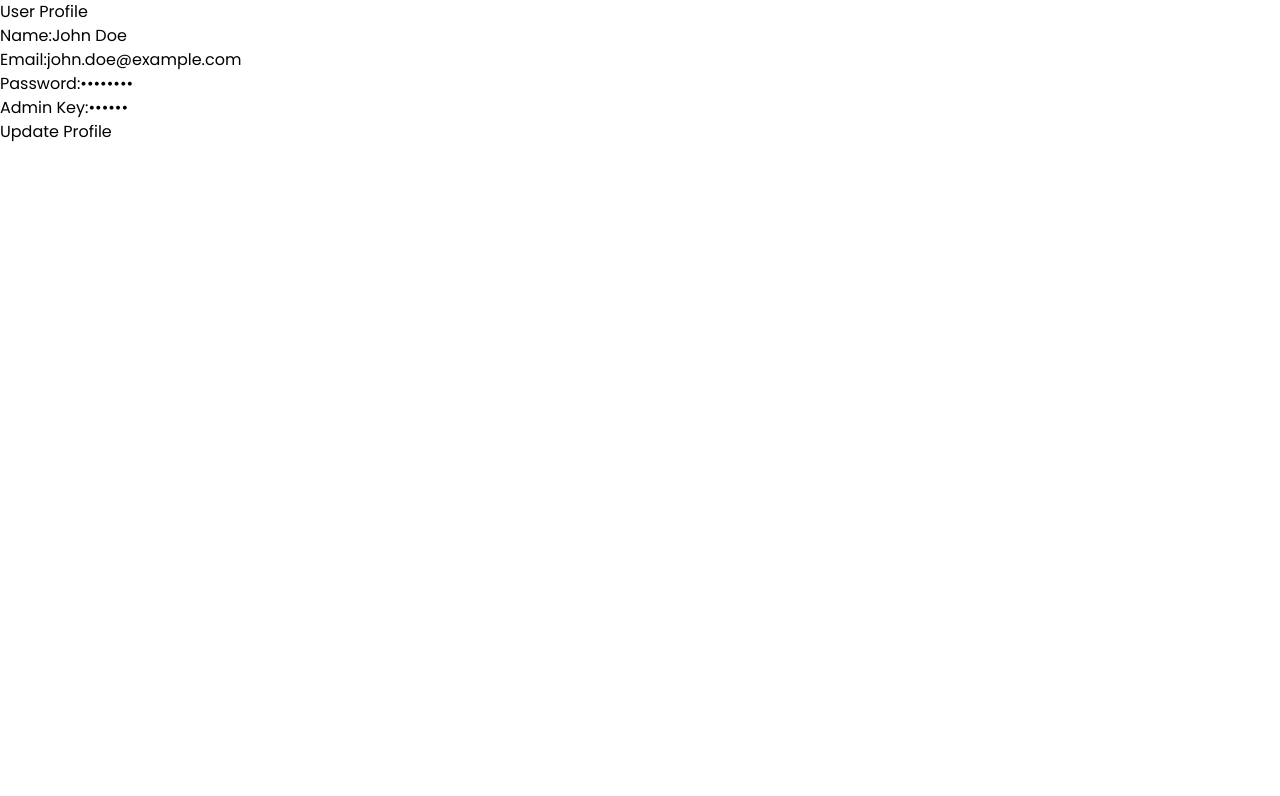
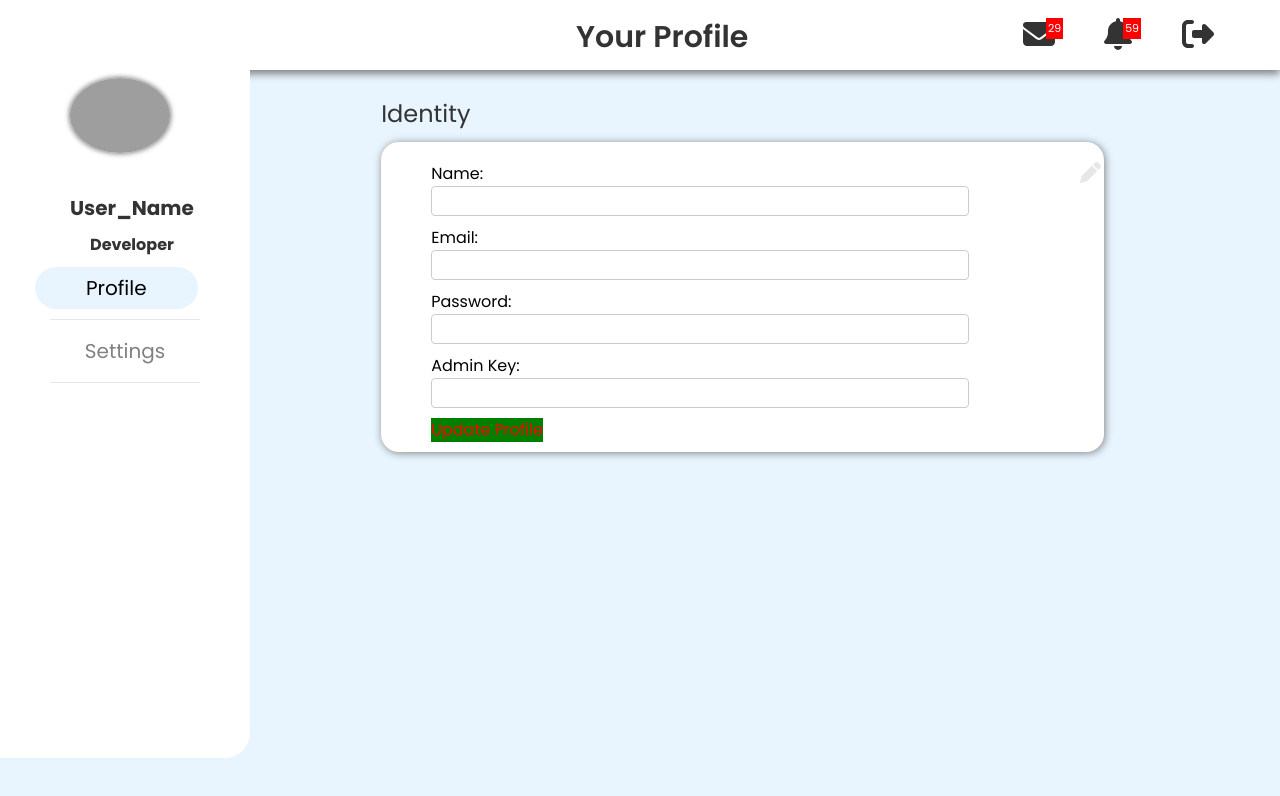
Before and after one commit to josephpeter231/work, a React (Vite) app in the folder Client/: page /profile in a window 1280 px wide. Shown: the top 796 px of the page. Built offline with nearby package versions, Linux system fonts and the light colour scheme; grey boxes are pictures that could not be loaded.

Commit message:
Profile Page Complete

```diff
--- a/Client/package.json
+++ b/Client/package.json
@@ -10,6 +10,9 @@
     "preview": "vite preview"
   },
   "dependencies": {
+    "@fortawesome/fontawesome-svg-core": "^6.4.2",
+    "@fortawesome/free-solid-svg-icons": "^6.4.2",
+    "@fortawesome/react-fontawesome": "^0.2.0",
     "formik": "^2.4.5",
     "react": "^18.2.0",
     "react-dom": "^18.2.0",
--- a/Client/src/App.jsx
+++ b/Client/src/App.jsx
@@ -3,7 +3,7 @@ import { BrowserRouter,Routes,Route } from "react-router-dom";
 import Home from "./Components/Home";
 import Intro from "./Components/Intro";
 import PageNotFound from "./Components/PageNotFound";
-import Profile from "./Components/Profile";
+import Profile from "./Components/Profile/Profile";
 import LoginOrSignup from "./Components/Login/LoginOrSignup";
 import Configuration from "./Components/Configuration";
 
--- a/Client/src/Components/Configuration.jsx
+++ b/Client/src/Components/Configuration.jsx
@@ -4,7 +4,7 @@ const Configuration = () => {
   return (
     <div className="flex flex-col items-center">
 
-      <div className="flex flex-col itemsicenter">
+      <div className="flex flex-col itemscenter">
 
       </div>
 
--- a/Client/src/Components/Intro.jsx
+++ b/Client/src/Components/Intro.jsx
@@ -38,14 +38,11 @@ const Intro = () => {
             <h1 className="introHeaderText text-black font-bold text-4xl text-left"> Solution !!! </h1>
           </div>
           <div className='flex justify-end'>
-            <Link to="/login">
+            <Link to="/loginOrSignup">
               <button className='text-white bg-blue-600 px-4 py-2 rounded-md mt-7 text-xl'>Get Started</button>
             </Link>
           </div>
-
         </div>
-
-
       </div>
 
 
--- a/Client/src/Components/Profile.jsx
+++ /dev/null
@@ -1,41 +0,0 @@
-import React from 'react'
-import { Formik, Form, Field } from 'formik';
-
-const Profile = () => {
-
-  const initialValues = {
-    name: 'John Doe',
-    email: 'john.doe@example.com',
-    password: '********',
-    adminKey: '******',
-  };
-
-  return (
-    <div className='text-black'>
-      <h2>User Profile</h2>
-      <Formik initialValues={initialValues} >
-        <Form>
-          <div>
-            <label htmlFor="name">Name:</label>
-            <Field type="text" id="name" name="name" />
-          </div>
-          <div>
-            <label htmlFor="email">Email:</label>
-            <Field type="email" id="email" name="email" />
-          </div>
-          <div>
-            <label htmlFor="password">Password:</label>
-            <Field type="password" id="password" name="password" />
-          </div>
-          <div>
-            <label htmlFor="adminKey">Admin Key:</label>
-            <Field type="password" id="adminKey" name="adminKey" />
-          </div>
-          <button type="submit">Update Profile</button>
-        </Form>
-      </Formik>
-    </div>
-  )
-}
-
-export default Profile
--- /dev/null
+++ b/Client/src/Components/Profile/Profile.jsx
@@ -0,0 +1,141 @@
+import { useState } from 'react';
+import { FontAwesomeIcon } from '@fortawesome/react-fontawesome';
+import { faEnvelope, faBell, faSignOutAlt } from '@fortawesome/free-solid-svg-icons';
+import { faPen } from '@fortawesome/free-solid-svg-icons';
+import { Formik, Form, Field } from 'formik';
+import './profile.css';
+
+const Profile = () => {
+
+  const initialValues = {
+    name: 'John Doe',
+    email: 'john.doe@example.com',
+    password: '********',
+    adminKey: '******',
+  };
+
+  const [isEditable, setIsEditable] = useState(false);
+  const [successMessage, setSuccessMessage] = useState('');
+
+  const handleUpdateProfile = () => {
+    // Here, you can perform an API call to update the user's profile with the form values
+    // For demonstration, let's just display a success message:
+    setSuccessMessage('Your Profile is successfully updated');
+    setIsEditable(false); // Disable editing after the update
+  };
+
+  return (
+    <div className='Profile_cont'>
+      <div className='Profile_nav_top'>
+        <div className='Profile_title'>
+          <h1>Your Profile</h1>
+        </div>
+          <div className='profile_navList'>
+             <ul>
+              <li>
+                <a href="#message">
+                  <span className="icon-count">29</span>
+                  <FontAwesomeIcon icon={faEnvelope} size="2x" />
+                </a>
+              </li>
+              <li>
+                <a href="#notification">
+                  <span className="icon-count">59</span>
+                  <FontAwesomeIcon icon={faBell} size="2x" />
+                </a>
+              </li>
+              <li>
+                <a href="#sign-out">
+                  <FontAwesomeIcon icon={faSignOutAlt} size="2x" />
+                </a>
+              </li>
+            </ul>
+          </div>
+      </div>
+      <div className='Profile_sidenav'>
+        <div className='Profile_img'>
+           <img src="https://imdezcode.files.wordpress.com/2020/02/imdezcode-logo.png" alt="" width="100" height="100"/>
+        </div>
+        <div className='Profile_name'>
+          User_Name
+        </div>
+        <div className='Profile_job'>
+          Developer
+        </div>
+         <div className="Profile_sidenav-url">
+            <div className="Profile_url">
+                <a href="#profile" className="active">Profile</a>
+                <hr align="center"/>
+            </div>
+            <div className="Profile_url">
+                <a href="#settings">Settings</a>
+                <hr align="center"/>
+            </div>
+          </div>
+      </div>
+       <div className='Profile_main'>
+        <h2>Identity</h2>
+        <div className='Profile_form_cont'>
+          <FontAwesomeIcon
+            icon={faPen}
+            className={`fa-xs edit ${isEditable ? 'editable' : ''}`}
+            onClick={() => setIsEditable(!isEditable)}
+          />
+          <Formik initialValues={initialValues} onSubmit={handleUpdateProfile}>
+            <Form>
+              <div>
+                <label htmlFor="name">Name:</label>
+                <Field
+                  type="text"
+                  id="name"
+                  name="name"
+                  className={`Profile_form_field ${isEditable ? 'editable' : ''}`}
+                  readOnly={!isEditable}
+                />
+              </div>
+              <div>
+                <label htmlFor="email">Email:</label>
+                <Field
+                  type="email"
+                  id="email"
+                  name="email"
+                  className={`Profile_form_field ${isEditable ? 'editable' : ''}`}
+                  readOnly={!isEditable}
+                />
+              </div>
+              <div>
+                <label htmlFor="password">Password:</label>
+                <Field
+                  type="password"
+                  id="password"
+                  name="password"
+                  className={`Profile_form_field ${isEditable ? 'editable' : ''}`}
+                  readOnly={!isEditable}
+                />
+              </div>
+              <div>
+                <label htmlFor="adminKey">Admin Key:</label>
+                <Field
+                  type="password"
+                  id="adminKey"
+                  name="adminKey"
+                  className={`Profile_form_field ${isEditable ? 'editable' : ''}`}
+                  readOnly={!isEditable}
+                />
+              </div>
+              <button className='Update_btn' type="submit" disabled={!isEditable}>
+                Update Profile
+              </button>
+            </Form>
+          </Formik>
+          {successMessage && (
+            <div className="success-message">{successMessage}</div>
+          )}
+        </div>
+      </div>
+
+    </div>
+  )
+}
+
+export default Profile
--- /dev/null
+++ b/Client/src/Components/Profile/profile.css
@@ -0,0 +1,171 @@
+*{
+    box-sizing: border-box;
+    margin: 0;
+    padding: 0;
+}
+.Profile_cont{
+    background:#e8f5ff;;
+    height: 100vh;
+}
+.Profile_nav_top{
+    background-color: #fff;
+    color: #333;
+    box-shadow: 0px 4px 8px 0px grey;
+    height: 70px;
+}
+.Profile_title{
+    padding-top: 15px;
+    position: absolute;
+    left: 45%;
+    font-weight: 600;
+    font-size: 30px;
+}
+.profile_navList ul{
+    float: right;
+    list-style-type: none;
+    margin: 0;
+    overflow: hidden;
+    padding: 18px 50px 0 40px;
+}
+.profile_navList ul li{
+    float: left;
+}
+.profile_navList ul li a{
+    color: #333;
+    padding: 14px 16px;
+    text-align: center;
+    text-decoration: none;
+}
+
+.icon-count {
+    background-color: #ff0000;
+    color: #fff;
+    float: right;
+    font-size: 11px;
+    left: -25px;
+    padding: 2px;
+    position: relative;
+}
+.Profile_sidenav{
+    background-color: #fff;
+    color: #333;
+    border-bottom-right-radius: 25px;
+    height: 86%;
+    left: 0;
+    overflow-x: hidden;
+    padding-top: 20px;
+    position: absolute;
+    top: 70px;
+    width: 250px;
+}
+.Profile_img{
+    margin-bottom: 20px;
+    margin-top: -12px;
+    text-align: center;
+
+}
+.edit{
+    position: absolute;
+    color: #e7e7e8;
+    right: 14%;
+}
+.Profile_img img{
+    border-radius: 50%;
+    margin-left: 70px;
+    box-shadow: 0px 0px 5px 1px grey;
+}
+.Profile_name{
+    font-size: 20px;
+    margin-left: 70px;
+    font-weight: bold;
+    padding-top: 20px;
+}
+.Profile_job{
+    font-size: 16px;
+    font-weight: bold;
+    padding-top: 10px;
+    margin-left: 90px;
+}
+.Profile_url , hr{
+    text-align: center;
+}
+.Profile_url hr{
+    margin-left: 20%;
+    width: 60%;
+}
+.Profile_url a{
+    color: #818181;
+    display: block;
+    font-size: 20px;
+    margin: 10px 0;
+    padding: 6px 8px;
+    text-decoration: none;
+}
+.Profile_url a:hover , .Profile_url  .active{
+    background-color: #e8f5ff;
+    border-radius: 28px;
+    color: #000;
+    margin-left: 14%;
+    width: 65%;
+}
+.Profile_main{
+    margin-top: 2%;
+    margin-left: 29%;
+    font-size: 28px;
+    padding: 0 10px;
+    width: 58%;
+}
+.Profile_main h2{
+    color: #333;
+    font-size: 24px;
+    margin-bottom: 10px;
+}
+.Profile_main .Profile_form_cont{
+    background-color: #fff;
+    border-radius: 18px;
+    box-shadow: 1px 1px 8px 0 grey;
+    height: auto;
+    margin-bottom: 20px;
+    padding: 20px 0 20px 50px;
+}
+.Profile_main .Profile_form_cont form{
+    border: none;
+    font-size: 16px;
+    height: 270px;
+    width: 80%;
+
+
+}
+.Profile_Update_btn{
+    background: red;
+}
+.Profile_form_cont form label {
+    margin-bottom: 5px;
+    color: black;
+}
+.Profile_form_field{
+    margin-bottom: 10px;
+    padding: 2px;
+    border-radius: 4px;
+    border: 1px solid #ccc;
+    width: 100%;
+}
+.Update_btn{
+    color: #ff0000;
+    background: green;
+}
+.success-message {
+    background-color: #4CAF50;
+    color: white;
+    padding: 10px;
+    text-align: center;
+    margin-top: 10px;
+    border-radius: 4px;
+    display: inline-block;
+}
+
+/* Editable Form Fields */
+.editable {
+    cursor: pointer;
+    color: #007BFF;
+}
```
Also changed, not shown: 1 other file (tests, documents, lock files or other folders).
